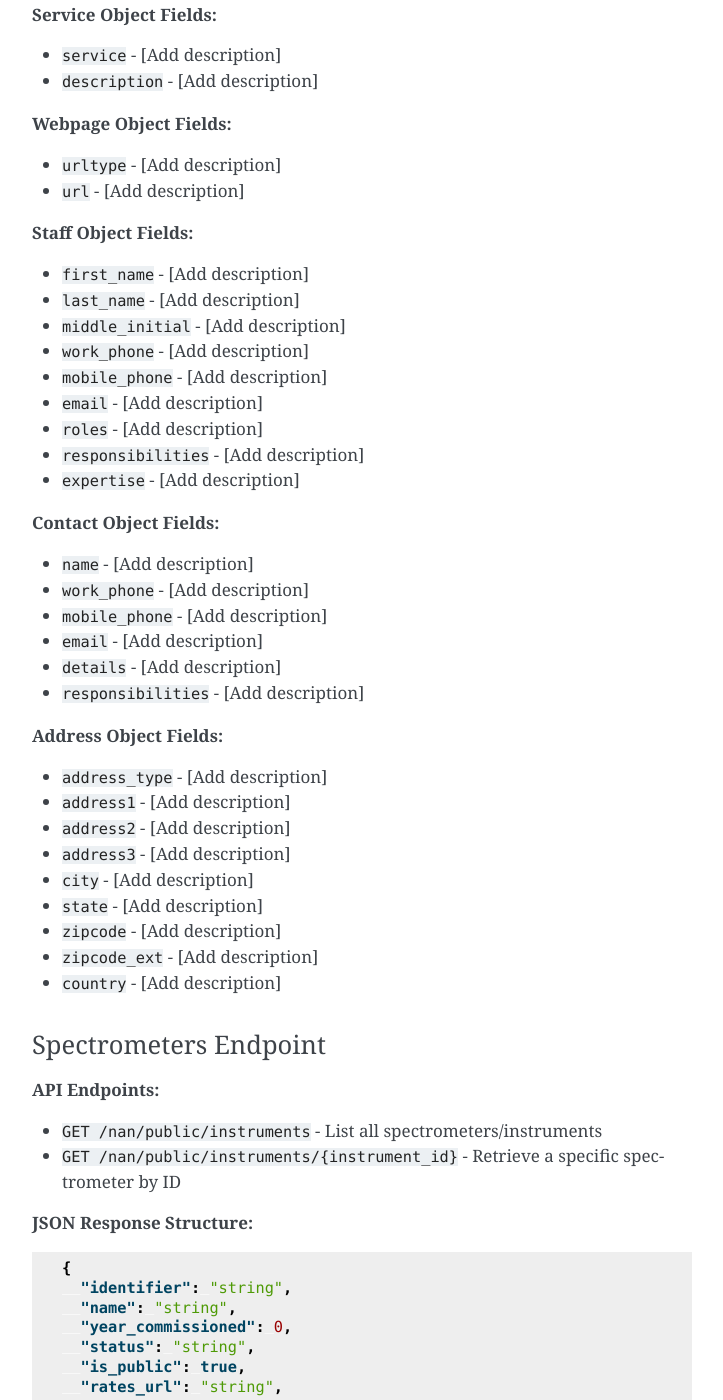
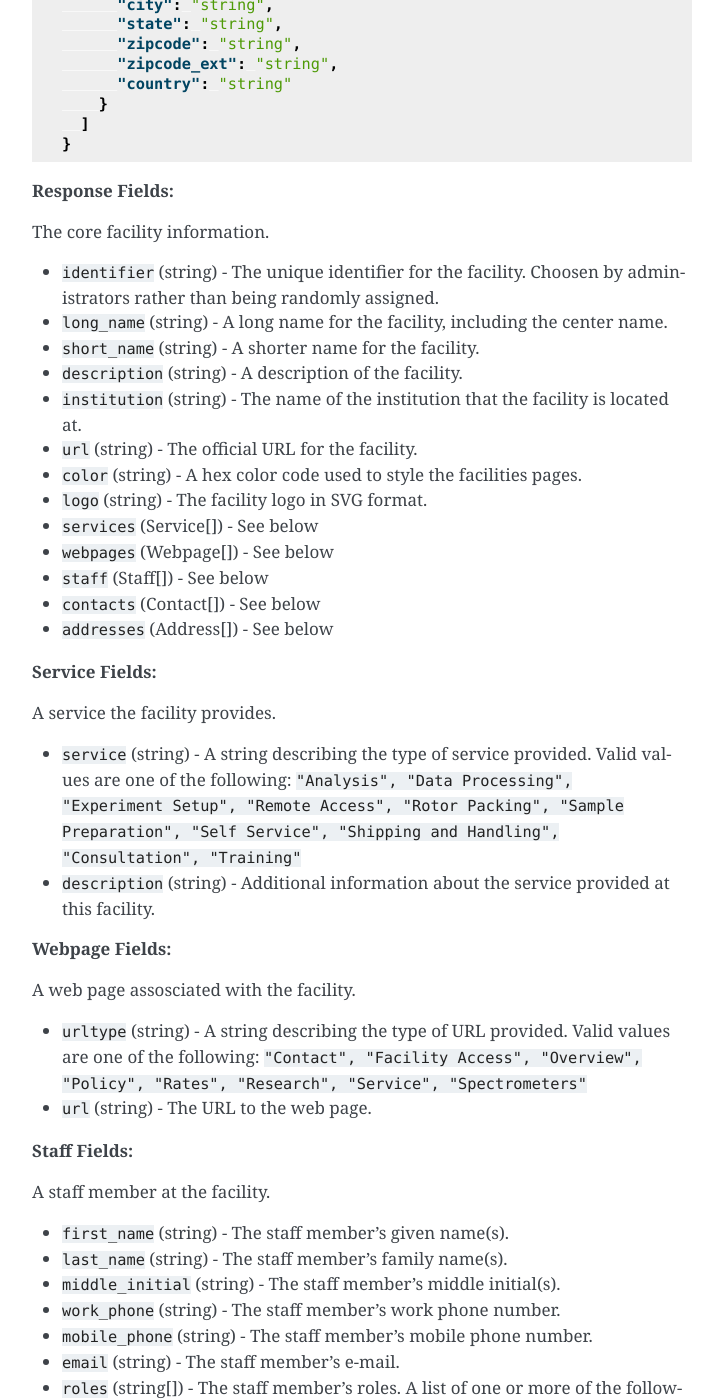
Before and after one commit to NanNMR/PythonSDK, a Sphinx documentation site: the page built from source/api.rst, in a window 1280 px wide and 1400 px high, scrolled down 4643 px. Shown: the whole window, without its empty margins (388-1111 px from the left). Built offline with Sphinx 7.4.7, drawn with Linux system fonts in a browser that asks for light colours; some of the changed text lies outside the part shown.

Commit message:
Complete initial documentation for the facility endpoint.

```diff
--- a/source/api.rst
+++ b/source/api.rst
@@ -2,6 +2,21 @@ API Reference
 =============
 
 This section provides detailed documentation for the USNAN SDK API endpoints and their JSON responses.
+
+Overview
+--------
+
+The endpoints provide access to different data objects within NAN. In this initial release, that includes:
+
+ * Datasets (also known as experiments) (:class:`usnan_sdk.models.datasets.Dataset`)
+ * Facilities (:class:`usnan_sdk.models.facilities.Facility`)
+ * Spectrometers (also known as spectrometers) (:class:`usnan_sdk.models.spectrometers.Spectrometer`)
+ * Probes (:class:`usnan_sdk.models.probes.Probe`)
+
+Furthermore, some of these data objects have other data objects embedded inside of them. For example, a facility object
+has staff objects associated with it. These embedded objects are implemented as Python dataclasses in the SDK models
+and their JSON structure is documented in the respective endpoint sections below.
+
 
 Endpoints
 ---------
@@ -173,7 +188,7 @@ Facilities Endpoint
          "email": "string",
          "roles": ["string"],
          "responsibilities": ["string"],
-         "expertise": "string"
+         "expertise": ["string"]
        }
      ],
      "contacts": [
@@ -203,57 +218,74 @@ Facilities Endpoint
 
 **Response Fields:**
 
-* ``identifier`` - [Add description]
-* ``long_name`` - [Add description]
-* ``short_name`` - [Add description]
-* ``description`` - [Add description]
-* ``institution`` - [Add description]
-* ``url`` - [Add description]
-* ``color`` - [Add description]
-* ``logo`` - [Add description]
+The core facility information.
 
-**Service Object Fields:**
+* ``identifier`` (string) - The unique identifier for the facility. Choosen by administrators rather than being randomly assigned.
+* ``long_name`` (string) - A long name for the facility, including the center name.
+* ``short_name`` (string) - A shorter name for the facility.
+* ``description`` (string) - A description of the facility.
+* ``institution`` (string) - The name of the institution that the facility is located at.
+* ``url`` (string) - The official URL for the facility.
+* ``color`` (string) - A hex color code used to style the facilities pages.
+* ``logo`` (string) - The facility logo in SVG format.
+* ``services`` (Service[]) - See below
+* ``webpages`` (Webpage[]) - See below
+* ``staff`` (Staff[]) - See below
+* ``contacts`` (Contact[]) - See below
+* ``addresses`` (Address[]) - See below
 
-* ``service`` - [Add description]
-* ``description`` - [Add description]
+**Service Fields:**
 
-**Webpage Object Fields:**
+A service the facility provides.
 
-* ``urltype`` - [Add description]
-* ``url`` - [Add description]
+* ``service`` (string) - A string describing the type of service provided. Valid values are one of the following: ``"Analysis", "Data Processing", "Experiment Setup", "Remote Access", "Rotor Packing", "Sample Preparation", "Self Service", "Shipping and Handling", "Consultation", "Training"``
+* ``description`` (string) - Additional information about the service provided at this facility.
 
-**Staff Object Fields:**
+**Webpage Fields:**
 
-* ``first_name`` - [Add description]
-* ``last_name`` - [Add description]
-* ``middle_initial`` - [Add description]
-* ``work_phone`` - [Add description]
-* ``mobile_phone`` - [Add description]
-* ``email`` - [Add description]
-* ``roles`` - [Add description]
-* ``responsibilities`` - [Add description]
-* ``expertise`` - [Add description]
+A web page assosciated with the facility.
 
-**Contact Object Fields:**
+* ``urltype`` (string) - A string describing the type of URL provided. Valid values are one of the following: ``"Contact", "Facility Access", "Overview", "Policy", "Rates", "Research", "Service", "Spectrometers"``
+* ``url`` (string) - The URL to the web page.
 
-* ``name`` - [Add description]
-* ``work_phone`` - [Add description]
-* ``mobile_phone`` - [Add description]
-* ``email`` - [Add description]
-* ``details`` - [Add description]
-* ``responsibilities`` - [Add description]
+**Staff Fields:**
 
-**Address Object Fields:**
+A staff member at the facility.
 
-* ``address_type`` - [Add description]
-* ``address1`` - [Add description]
-* ``address2`` - [Add description]
-* ``address3`` - [Add description]
-* ``city`` - [Add description]
-* ``state`` - [Add description]
-* ``zipcode`` - [Add description]
-* ``zipcode_ext`` - [Add description]
-* ``country`` - [Add description]
+* ``first_name`` (string) - The staff member's given name(s).
+* ``last_name`` (string) - The staff member's family name(s).
+* ``middle_initial`` (string) - The staff member's middle initial(s).
+* ``work_phone`` (string) - The staff member's work phone number.
+* ``mobile_phone`` (string) - The staff member's mobile phone number.
+* ``email`` (string) - The staff member's e-mail.
+* ``roles`` (string[]) - The staff member's roles. A list of one or more of the following strings: ``"Administrator", "Director", "Engineer", "FacilityManager", "Researcher", "Technician", "Approver"``
+* ``responsibilities`` (string) - The staff member's responsibilties. A list of one or more of the following strings: ``"Administrative Services", "Equipment Maintenance", "Experiment Support", "Sample Shipping and Handling", "Scheduling"``
+* ``expertise`` (string) - The staff member's expertise. A list of one or more of the following strings: ``"Bruker", "DNA/RNA", "Material", "Metabolomics", "Protein", "Pulse Sequence Programming", "Rotor Packing", "Small Molecule", "Solid State", "Solution", "Varian", "Carbohydrates"``
+
+**Contact Fields:**
+
+A contact at the facility, who may or may not also be a staff member.
+
+* ``name`` (string) - The contact's name.
+* ``work_phone`` (string) - The contact's work phone number.
+* ``mobile_phone`` (string) - The contact's mobile phone.
+* ``email`` (string) - The contact's e-mail address.
+* ``details`` (string) - Details about the contact, or under what circumstances they are the appropriate contact.
+* ``responsibilities`` (string[]) - The staff member's responsibilties. A list of one or more of the following strings: ``"Administrative Services", "Equipment Maintenance", "Experiment Support", "Sample Shipping and Handling", "Scheduling"``
+
+**Address Fields:**
+
+An address associated with the facility.
+
+* ``address_type`` (string[]) - The type of the address record. One or more of the following strings: ``"Physical", "Mailing", "Shipping"``
+* ``address1`` (string) - The first line of the facility address.
+* ``address2`` (string) - The second line of the facility address.
+* ``address3`` (string) - The third line of the facility address.
+* ``city`` (string) - The city the address is located at.
+* ``state`` (string) - The state the address is located at.
+* ``zipcode`` (string) - The zip code of the address.
+* ``zipcode_ext`` (string) - The zip code extension of the address.
+* ``country`` (string) - The country of the address.
 
 Spectrometers Endpoint
 ~~~~~~~~~~~~~~~~~~~~~~
```
